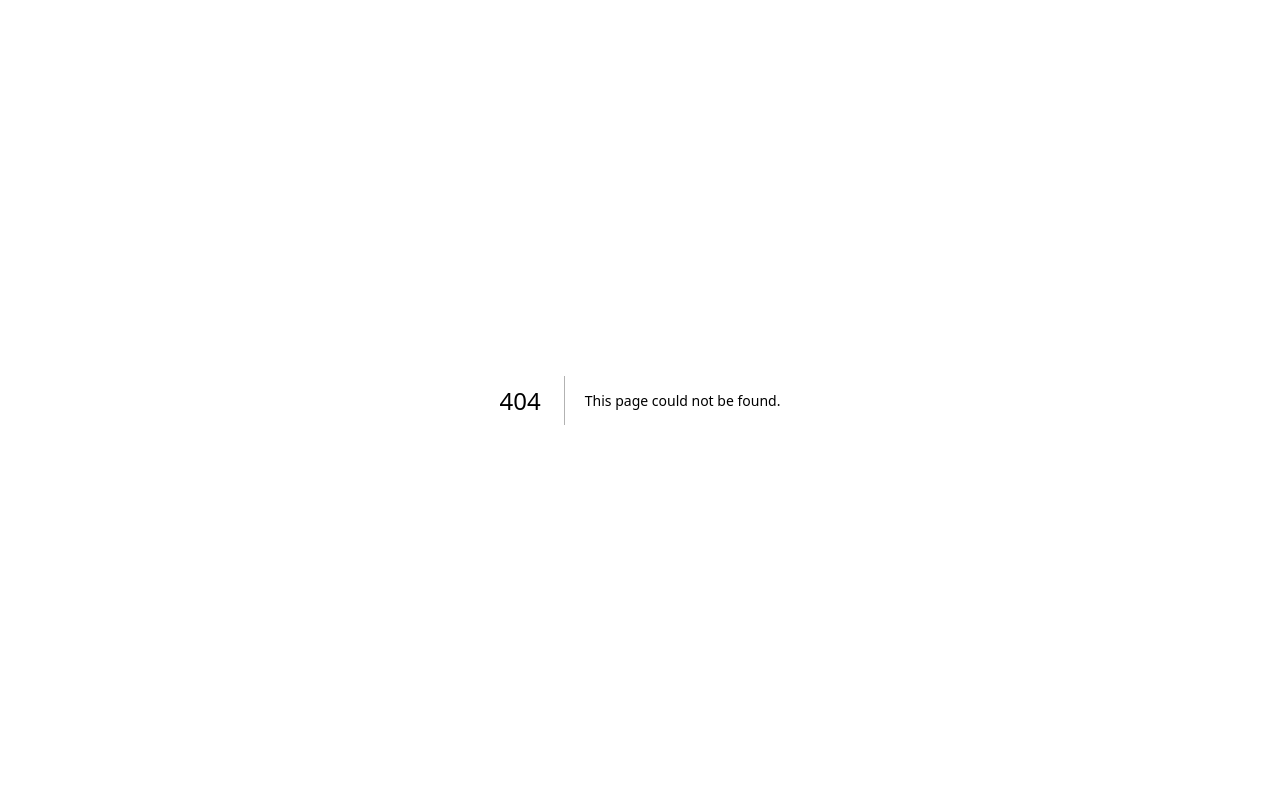
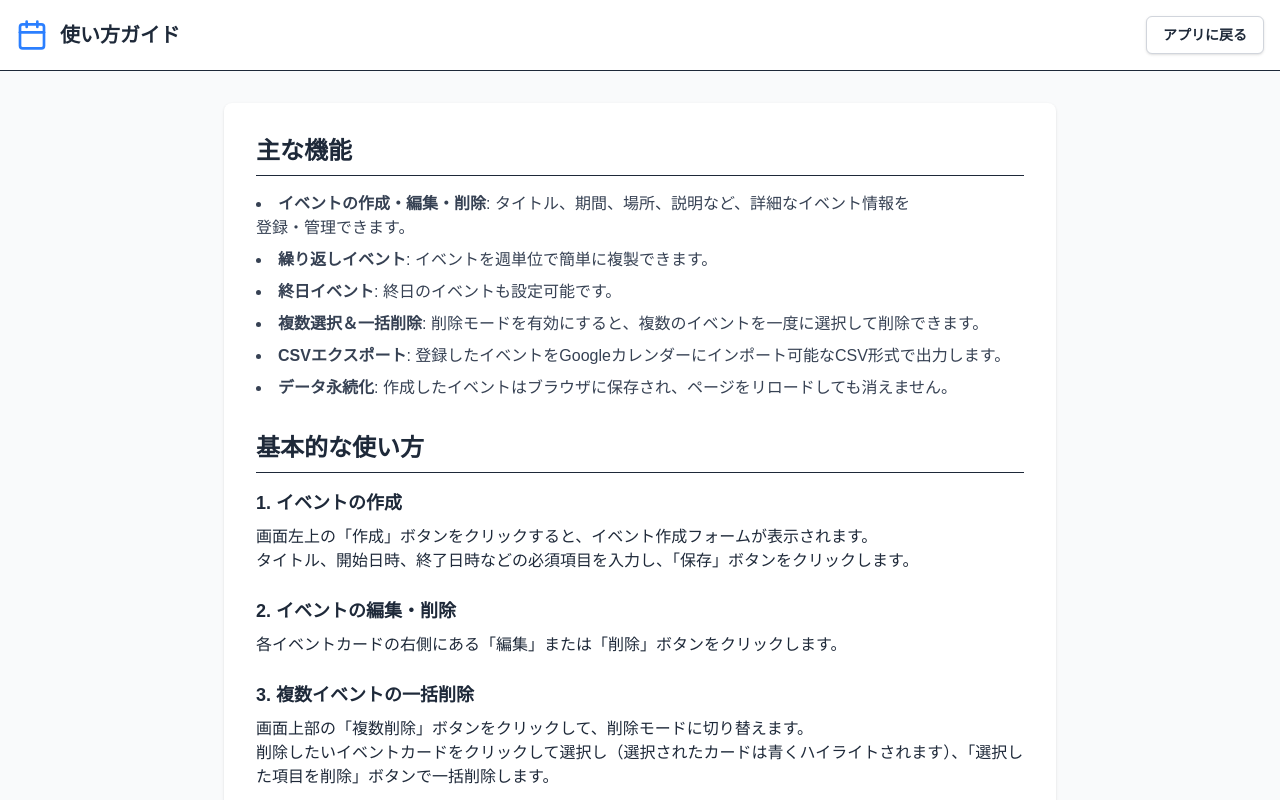
Before and after one commit to SezaimaruHaruchika/calendar-csv-app, a Next.js app: page /usage in a window 1280 px wide. Before the commit this address had no page. Shown: the top 800 px of the page. Built offline with nearby package versions, Linux system fonts and the light colour scheme.

Commit message:
feature: ButtonとHeaderの共通化

```diff
--- a/app/page.tsx
+++ b/app/page.tsx
@@ -5,9 +5,12 @@ import { CalendarEvent } from '@/types/event';
 import { exportToGoogleCalendarCSV } from '@/utils/csvExport';
 import EventList from '@/components/EventList';
 import EventForm from '@/components/EventForm';
-import { CalendarIcon, DownloadIcon, PlusIcon, TrashIcon } from '@/components/icons';
+import Header from '@/components/Header';
+import { DownloadIcon, PlusIcon, TrashIcon } from '@/components/icons';
+import Button from '@/components/Button'; // Buttonコンポーネントをインポート
 
 export default function Home() {
+  // ...（既存のuseStateやuseEffectなどのロジックは変更なし）...
   const [events, setEvents] = useState<CalendarEvent[]>([]);
   const [editingEvent, setEditingEvent] = useState<CalendarEvent | null>(null);
   const [showForm, setShowForm] = useState(false);
@@ -109,59 +112,57 @@ export default function Home() {
 
   return (
     <div className="flex flex-col min-h-screen bg-gray-50 text-gray-800">
-      <header className="p-4 border-b bg-white sticky top-0 z-10">
-        <div className="max-w-7xl mx-auto flex items-center">
-          <CalendarIcon className="text-blue-500 w-8 h-8" />
-          <h1 className="text-xl font-semibold ml-3">カレンダーイベント管理</h1>
-        </div>
-      </header>
+      <Header />
 
       <main className="grow">
         <div className="max-w-7xl mx-auto p-4 md:p-8">
           <div className="mb-6 flex flex-wrap items-center gap-3">
             {!isDeleteMode ? (
               <>
-                <button
+                <Button
                   onClick={() => handleOpenForm(null)}
-                  className="flex items-center gap-2 px-4 py-2 bg-white text-gray-700 rounded-full border shadow-sm hover:bg-gray-100 transition"
+                  variant="secondary"
+                  className="!rounded-full" // 丸い形にするためクラスを上書き
                 >
                   <PlusIcon className="w-5 h-5 text-blue-500" />
                   <span>作成</span>
-                </button>
+                </Button>
                 {events.length > 0 && (
                   <>
-                    <button
+                    <Button
                       onClick={handleExport}
-                      className="flex items-center gap-2 px-4 py-2 bg-white text-gray-700 rounded-full border shadow-sm hover:bg-gray-100 transition"
+                      variant="secondary"
+                      className="!rounded-full"
                     >
                       <DownloadIcon className="w-5 h-5" />
                       <span>CSVエクスポート ({events.length})</span>
-                    </button>
-                    <button
+                    </Button>
+                    <Button
                       onClick={toggleDeleteMode}
-                      className="flex items-center gap-2 px-4 py-2 bg-white text-gray-600 rounded-full border shadow-sm hover:bg-gray-100 transition"
+                      variant="secondary"
+                      className="!rounded-full"
                     >
                       <TrashIcon className="w-5 h-5 text-red-500" />
                       <span>複数削除</span>
-                    </button>
+                    </Button>
                   </>
                 )}
               </>
             ) : (
               <>
-                <button
+                <Button
                   onClick={handleDeleteSelected}
                   disabled={selectedEventIds.length === 0}
-                  className="px-4 py-2 bg-red-600 text-white rounded-md hover:bg-red-700 disabled:bg-gray-400 transition"
+                  variant="danger"
                 >
                   選択した項目を削除 ({selectedEventIds.length})
-                </button>
-                <button
+                </Button>
+                <Button
                   onClick={toggleDeleteMode}
-                  className="px-4 py-2 bg-gray-200 text-gray-800 rounded-md hover:bg-gray-300 transition"
+                  variant="secondary"
                 >
                   キャンセル
-                </button>
+                </Button>
               </>
             )}
           </div>
--- /dev/null
+++ b/app/usage/page.tsx
@@ -0,0 +1,51 @@
+import Header from '@/components/Header';
+
+export default function UsagePage() {
+  return (
+    <div className="flex flex-col min-h-screen bg-gray-50 text-gray-800">
+      <Header />
+
+      <main className="grow">
+        <div className="max-w-4xl mx-auto p-4 md:p-8">
+          <div className="bg-white p-8 rounded-lg shadow-sm space-y-8">
+
+            <section>
+              <h2 className="text-2xl font-bold border-b pb-2 mb-4">主な機能</h2>
+              <ul className="list-disc list-inside space-y-2 text-gray-700">
+                <li><span className="font-bold">イベントの作成・編集・削除</span>: タイトル、期間、場所、説明など、詳細なイベント情報を<br />登録・管理できます。</li>
+                <li><span className="font-bold">繰り返しイベント</span>: イベントを週単位で簡単に複製できます。</li>
+                <li><span className="font-bold">終日イベント</span>: 終日のイベントも設定可能です。</li>
+                <li><span className="font-bold">複数選択＆一括削除</span>: 削除モードを有効にすると、複数のイベントを一度に選択して削除できます。</li>
+                <li><span className="font-bold">CSVエクスポート</span>: 登録したイベントをGoogleカレンダーにインポート可能なCSV形式で出力します。</li>
+                <li><span className="font-bold">データ永続化</span>: 作成したイベントはブラウザに保存され、ページをリロードしても消えません。</li>
+              </ul>
+            </section>
+
+            <section>
+              <h2 className="text-2xl font-bold border-b pb-2 mb-4">基本的な使い方</h2>
+              <div className="space-y-6">
+                <div>
+                  <h3 className="text-lg font-semibold mb-2">1. イベントの作成</h3>
+                  <p>画面左上の「作成」ボタンをクリックすると、イベント作成フォームが表示されます。<br />タイトル、開始日時、終了日時などの必須項目を入力し、「保存」ボタンをクリックします。</p>
+                </div>
+                <div>
+                  <h3 className="text-lg font-semibold mb-2">2. イベントの編集・削除</h3>
+                  <p>各イベントカードの右側にある「編集」または「削除」ボタンをクリックします。</p>
+                </div>
+                <div>
+                  <h3 className="text-lg font-semibold mb-2">3. 複数イベントの一括削除</h3>
+                  <p>画面上部の「複数削除」ボタンをクリックして、削除モードに切り替えます。<br />削除したいイベントカードをクリックして選択し（選択されたカードは青くハイライトされます）、「選択した項目を削除」ボタンで一括削除します。</p>
+                </div>
+                <div>
+                  <h3 className="text-lg font-semibold mb-2">4. CSVエクスポート</h3>
+                  <p>「CSVエクスポート」ボタンをクリックすると、<span className="font-bold">events.csv</span>という名前のファイルがダウンロードされます。<br />このファイルはGoogleカレンダーの「設定」→「インポート/エクスポート」からインポートできます。</p>
+                </div>
+              </div>
+            </section>
+
+          </div>
+        </div>
+      </main>
+    </div>
+  );
+}
--- /dev/null
+++ b/components/Button.tsx
@@ -0,0 +1,39 @@
+import React from 'react';
+import Link from 'next/link';
+
+// ボタンの見た目を切り替えるための型定義
+type ButtonVariant = 'primary' | 'secondary' | 'danger' | 'ghost';
+
+interface ButtonProps extends React.ButtonHTMLAttributes<HTMLButtonElement> {
+  children: React.ReactNode;
+  variant?: ButtonVariant;
+  href?: string; // リンクとして使うためのhref
+}
+
+export default function Button({ children, variant = 'secondary', href, ...props }: ButtonProps) {
+  const baseClasses = "flex items-center justify-center gap-2 px-4 py-2 rounded-md font-semibold transition-colors disabled:opacity-50 disabled:cursor-not-allowed text-sm shadow-sm";
+
+  // variantごとのスタイル定義
+  const variantClasses: Record<ButtonVariant, string> = {
+    primary: 'bg-blue-600 text-white hover:bg-blue-700',
+    secondary: 'bg-white text-gray-800 border border-gray-300 hover:bg-gray-100',
+    danger: 'bg-red-600 text-white hover:bg-red-700',
+    ghost: 'bg-transparent text-gray-600 hover:bg-gray-100 shadow-none',
+  };
+
+  const className = `${baseClasses} ${variantClasses[variant]} ${props.className || ''}`;
+  // hrefが渡された場合はLinkコンポーネントとして、そうでなければbuttonとしてレンダリング
+  if (href) {
+    return (
+      <Link href={href} className={className}>
+        {children}
+      </Link>
+    );
+  }
+
+  return (
+    <button {...props} className={className}>
+      {children}
+    </button>
+  );
+}
--- a/components/EventList.tsx
+++ b/components/EventList.tsx
@@ -54,13 +54,13 @@ export default function EventList({ events, onDelete, onEdit, isDeleteMode, sele
               <div className="flex items-center shrink-0">
                 <button
                   onClick={(e) => { e.stopPropagation(); onEdit(event); }}
-                  className="px-3 py-1 text-sm font-medium text-blue-600 hover:bg-blue-50 rounded-md"
+                  className="px-3 py-1 text-sm font-medium text-blue-600 hover:bg-blue-50 border rounded-md"
                 >
                   編集
                 </button>
                 <button
                   onClick={(e) => { e.stopPropagation(); onDelete(event.id); }}
-                  className="ml-2 px-3 py-1 text-sm font-medium text-red-600 hover:bg-red-50 rounded-md"
+                  className="ml-2 px-3 py-1 text-sm font-medium text-red-600 hover:bg-red-50 border rounded-md"
                 >
                   削除
                 </button>
--- /dev/null
+++ b/components/Header.tsx
@@ -0,0 +1,33 @@
+'use client';
+
+// import Link from 'next/link'; // 不要になるので削除
+import { usePathname } from 'next/navigation';
+import { CalendarIcon } from '@/components/icons';
+import Button from './Button'; // Buttonコンポーネントをインポート
+
+export default function Header() {
+  const pathname = usePathname();
+  const isUsagePage = pathname === '/usage';
+
+  return (
+    <header className="p-4 border-b bg-white sticky top-0 z-10">
+      <div className="max-w-7xl mx-auto flex items-center justify-between">
+        <div className="flex items-center">
+          <CalendarIcon className="text-blue-500 w-8 h-8" />
+          <h1 className="text-xl font-semibold ml-3">
+            {isUsagePage ? '使い方ガイド' : 'カレンダーイベント管理'}
+          </h1>
+        </div>
+        {isUsagePage ? (
+          <Button href="/" variant="secondary">
+            アプリに戻る
+          </Button>
+        ) : (
+          <Button href="/usage" variant="secondary">
+            使い方
+          </Button>
+        )}
+      </div>
+    </header>
+  );
+}
```
